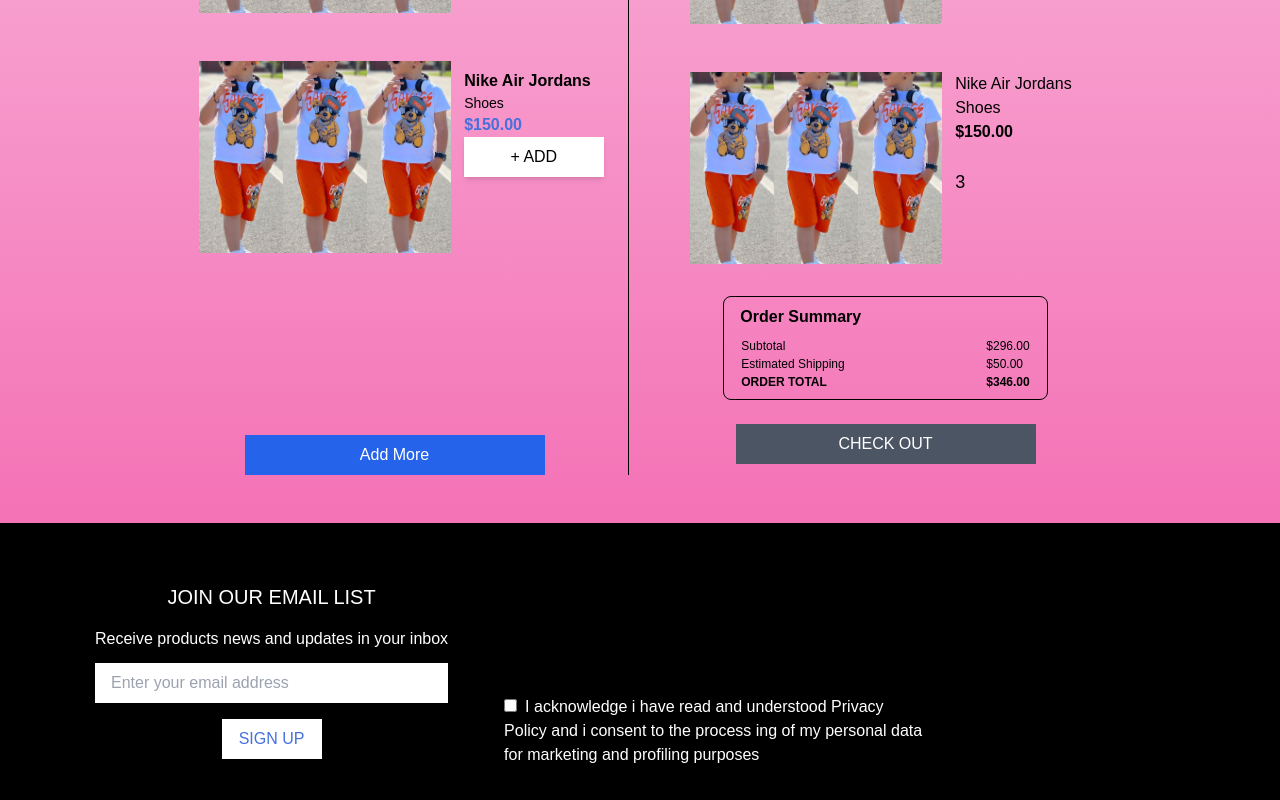
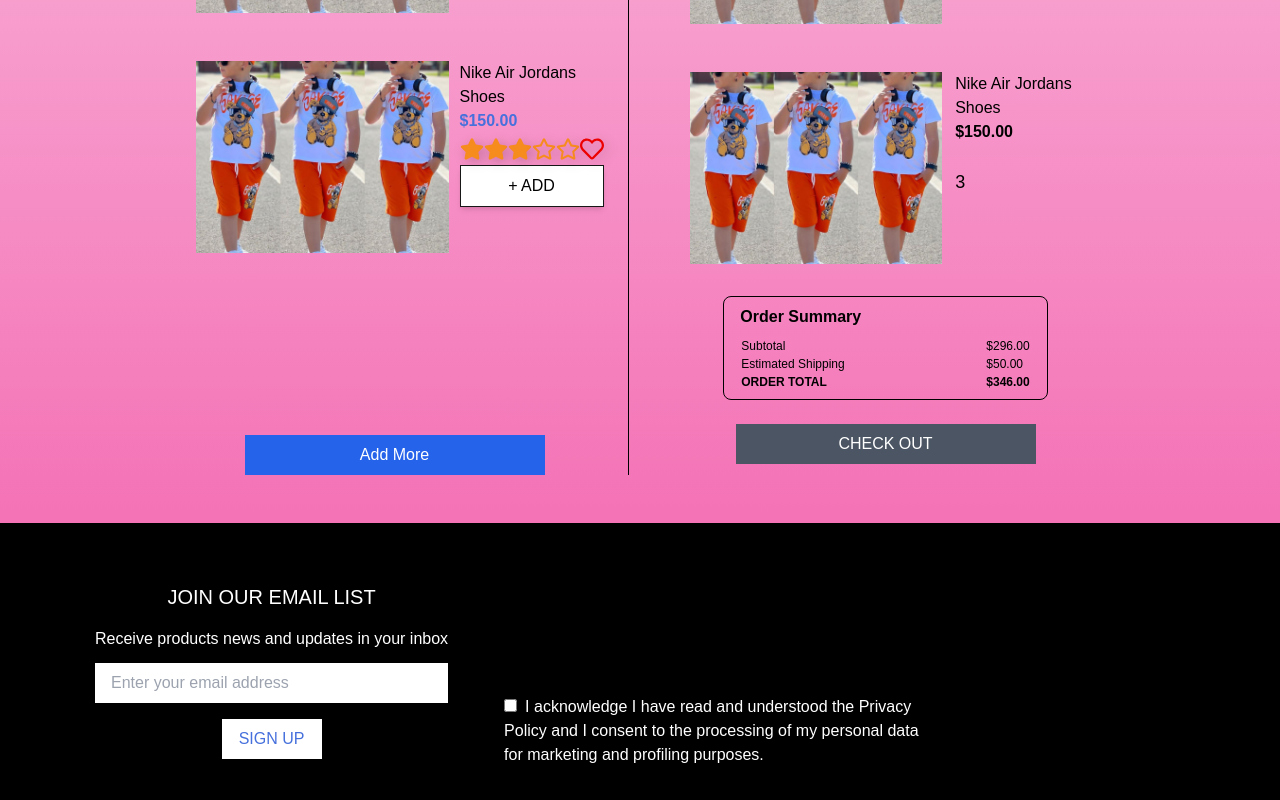
Before and after one commit to okikijesutech/HngProject2, a React (Vite) app: page /cart in a window 1280 px wide. Shown: the part 740-1540 px from the top of the page. Built offline with nearby package versions, Linux system fonts and the light colour scheme; a web font is replaced by a local one.

Commit message:
Updatded footer

```diff
--- a/src/components/Footer.jsx
+++ b/src/components/Footer.jsx
@@ -1,4 +1,4 @@
-import React from "react";
+import React, { useState } from "react";
 import { Link } from "react-router-dom";
 import {
   FaTiktok,
@@ -6,9 +6,16 @@
   FaInstagram,
   FaYoutube,
   FaChevronDown,
+  FaChevronUp,
 } from "react-icons/fa";
 
 const Footer = () => {
+  const [visibleSection, setVisibleSection] = useState(null);
+
+  const toggleVisibility = (section) => {
+    setVisibleSection(visibleSection === section ? null : section);
+  };
+
   return (
     <div className='bg-black text-white px-5 pt-10 md:px-[95px] pb-[20px] md:py-[60px]'>
       <div className='flex gap-4 pb-10 md:pb-[70px] md:border-b-2 md:border-white'>
@@ -27,9 +34,9 @@
           <div className='flex md:hidden w-[390px] items-start mt-8 '>
             <input type='checkbox' className='mt-[5px] mr-2' />
             <p className='text-left text-xs font-normal'>
-              I acknowledge i haveread and understood Privacy Policy and i
-              consent to the process ing of my personal data for marketing and
-              profiling purposes
+              I acknowledge I have read and understood the Privacy Policy and I
+              consent to the processing of my personal data for marketing and
+              profiling purposes.
             </p>
           </div>
           <button className='bg-white px-4 py-2 text-[#4670DC] text-xs md:text-base font-medium mt-4 w-[100px]'>
@@ -42,65 +49,101 @@
               type='checkbox'
               className='mr-2 bg-transparent border border-black'
             />
-            I acknowledge i have read and understood Privacy Policy and i
-            consent to the process ing of my personal data for marketing and
-            profiling purposes
+            I acknowledge I have read and understood the Privacy Policy and I
+            consent to the processing of my personal data for marketing and
+            profiling purposes.
           </p>
         </div>
       </div>
-      <div className='flex flex-col md:flex-row mt-0 md:mt-[70px]  md:gap-[150px]'>
+      <div className='flex flex-col md:flex-row mt-0 md:mt-[70px] md:gap-[150px]'>
         <div>
-          <div className='flex justify-between items-center px-3 md:px-0 py-2 md:py-0 border border-gray-500 md:border-none '>
+          <div
+            className='flex justify-between items-center px-3 md:px-0 py-2 md:py-0 border border-gray-500 md:border-none cursor-pointer'
+            onClick={() => toggleVisibility("shop")}
+          >
             <h4 className='text-base md:text-sm font-medium mb-3'>SHOP</h4>
-            <FaChevronDown size={24} className='block md:hidden ' />
+            {visibleSection === "shop" ? (
+              <FaChevronUp size={24} className='block md:hidden' />
+            ) : (
+              <FaChevronDown size={24} className='block md:hidden' />
+            )}
           </div>
-          <ul className='hidden md:block text-sm font-normal leading-4 text-left space-y-2'>
+          {(visibleSection === "shop" || window.innerWidth >= 430) && (
+            <ul className='text-sm font-normal leading-4 text-left space-y-2 md:block hidden'>
               <li>Men</li>
               <li>Women</li>
               <li>Kids</li>
               <li>Accessories</li>
               <li>Discounts and Promotions</li>
             </ul>
+          )}
         </div>
         <div>
-          <div className='flex justify-between items-center px-3 md:px-0 py-2 md:py-0 border border-gray-500 border-t-0 md:border-none '>
+          <div
+            className='flex justify-between items-center px-3 md:px-0 py-2 md:py-0 border border-gray-500 border-t-0 md:border-none cursor-pointer'
+            onClick={() => toggleVisibility("support")}
+          >
             <h4 className='text-base md:text-sm font-medium mb-3'>SUPPORT</h4>
-            <FaChevronDown size={24} className='block md:hidden ' />
+            {visibleSection === "support" ? (
+              <FaChevronUp size={24} className='block md:hidden' />
+            ) : (
+              <FaChevronDown size={24} className='block md:hidden' />
+            )}
           </div>
-          <ul className='hidden md:block text-sm font-normal leading-4 text-left space-y-2'>
+          {(visibleSection === "support" || window.innerWidth >= 430) && (
+            <ul className='text-sm font-normal leading-4 text-left space-y-2 md:block hidden'>
               <li>Order Status</li>
               <li>Returns</li>
               <li>Track Order</li>
               <li>Unsubscribe</li>
               <li>Contact Us</li>
             </ul>
+          )}
         </div>
         <div>
-          <div className='flex justify-between items-center px-3 md:px-0 py-2 md:py-0 border border-gray-500 border-t-0 md:border-none '>
+          <div
+            className='flex justify-between items-center px-3 md:px-0 py-2 md:py-0 border md:border-none cursor-pointer'
+            onClick={() => toggleVisibility("account")}
+          >
             <h4 className='text-base md:text-sm font-medium mb-3'>
               MY ACCOUNT
             </h4>
-            <FaChevronDown size={24} className='block md:hidden ' />
+            {visibleSection === "account" ? (
+              <FaChevronUp size={24} className='block md:hidden' />
+            ) : (
+              <FaChevronDown size={24} className='block md:hidden' />
+            )}
           </div>
-          <ul className='hidden md:block text-sm font-normal leading-4 text-left space-y-2'>
+          {(visibleSection === "account" || window.innerWidth >= 430) && (
+            <ul className='text-sm font-normal leading-4 text-left space-y-2 md:block hidden'>
               <li>Sign In</li>
               <li>Contact Us</li>
               <li>Track Order</li>
               <li>Subscribe/Unsubscribe</li>
               <li>Discounts & Promotions</li>
             </ul>
+          )}
         </div>
         <div>
-          <div className='flex justify-between items-center px-3 md:px-0 py-2 md:py-0 border border-gray-500 border-t-0 md:border-none '>
+          <div
+            className='flex justify-between items-center px-3 md:px-0 py-2 md:py-0 border border-gray-500 border-t-0 md:border-none cursor-pointer'
+            onClick={() => toggleVisibility("company")}
+          >
             <h4 className='text-base md:text-sm font-medium mb-3'>COMPANY</h4>
-            <FaChevronDown size={24} className='block md:hidden ' />
+            {visibleSection === "company" ? (
+              <FaChevronUp size={24} className='block md:hidden' />
+            ) : (
+              <FaChevronDown size={24} className='block md:hidden' />
+            )}
           </div>
-          <ul className='hidden md:block text-sm font-normal leading-4 text-left space-y-2'>
+          {(visibleSection === "company" || window.innerWidth >= 430) && (
+            <ul className='text-sm font-normal leading-4 text-left space-y-2 md:block hidden'>
               <li>About Us</li>
               <li>Our Values</li>
               <li>Affiliate Program</li>
               <li>Careers</li>
             </ul>
+          )}
         </div>
       </div>
       <div className='flex flex-col md:flex-row items-start md:items-center justify-between mt-16 md:mt-10'>
--- a/src/components/Navbar.jsx
+++ b/src/components/Navbar.jsx
@@ -8,7 +8,7 @@
 
 const Navbar = () => {
   return (
-    <div className='flex items-center justify-between px-[99px] md:px-[100px] bg-black md:bg-white'>
+    <div className='flex items-center justify-between px-[14px] md:px-[100px] bg-black md:bg-white'>
       <div className='flex flex-row-reverse md:flex-row items-center'>
         <div className='ml-[150px] md:ml-0 w-[75px] h-[45px] md:w-[150px] md:h-[90px]'>
           <Link to='/'>
--- a/src/container/Listings.jsx
+++ b/src/container/Listings.jsx
@@ -32,7 +32,7 @@
 const Listings = () => {
   return (
     <div className='flex flex-col items-center bg-gradient-to-b from-pink-200 to-pink-400 pt-4  pb-40 md:px-24 py-12 md:py-16'>
-      <div className='grid grid-cols-2 md:grid-cols-3 gap-x-[214px] gap-y-[149px]'>
+      <div className='grid grid-cols-2 md:grid-cols-3 gap-x-[16px] gap-y-[92px] md:gap-x-[214px] md:gap-y-[149px]'>
         {items.map((item) => (
           <div key={item.id} className='w-[193px] h-[32opx] md:w-[300px]'>
             <div className='shadow-md'>
--- a/src/pages/Cart.jsx
+++ b/src/pages/Cart.jsx
@@ -1,6 +1,12 @@
 import React, { useRef } from "react";
 import { Link } from "react-router-dom";
-import { FaChevronCircleRight, FaChevronCircleLeft } from "react-icons/fa";
+import {
+  FaChevronCircleRight,
+  FaChevronCircleLeft,
+  FaStar,
+  FaRegStar,
+  FaRegHeart,
+} from "react-icons/fa";
 import item1 from "../assets/item1.png";
 import item2 from "../assets/item2.png";
 import item3 from "../assets/item3.png";
@@ -76,7 +82,7 @@
   return (
     <div className='bg-gradient-to-b from-pink-200 to-pink-400 px-4 pt-16'>
       <div className='flex items-center mx-0 md:mx-[200px] mb-3 md:mb-6 pb-1 md:pb-6 border-b border-black'>
-        <h2 className='font-medium text-xl md:text-2xl mr-[345px] md:mr-[400px]'>
+        <h2 className='font-medium text-xl md:text-2xl mr-[275px] md:mr-[400px]'>
           CART
         </h2>
         <p className='font-bold text-sm'>3 items</p>
@@ -93,11 +99,59 @@
                 />
               </div>
               <div className='w-[150px]'>
-                <p className=' font-bold mt-2'>{item.name}</p>
-                <p className='text-sm'>{item.cartegory}</p>
-                <p className='text-[#4670DC] font-bold'>{item.price}</p>
+                <div className='text-base font-normal'>
+                  <p>{item.name}</p>
+                  <p>{item.cartegory}</p>
+                  <p className='text-[#4670DC] font-bold '>{item.price}</p>
+                </div>
+                <div className='flex justify-between my-2 md:my-1'>
+                  <div className='flex'>
+                    <FaStar
+                      size={24}
+                      color='#F68B1E'
+                      style={{
+                        filter: "drop-shadow(3px 3px 6px rgba(0, 0, 0, 0.2))",
+                      }}
+                    />
+                    <FaStar
+                      size={24}
+                      color='#F68B1E'
+                      style={{
+                        filter: "drop-shadow(3px 3px 6px rgba(0, 0, 0, 0.2))",
+                      }}
+                    />
+                    <FaStar
+                      size={24}
+                      color='#F68B1E'
+                      style={{
+                        filter: "drop-shadow(3px 3px 6px rgba(0, 0, 0, 0.2))",
+                      }}
+                    />
+                    <FaRegStar
+                      size={24}
+                      color='#F68B1E'
+                      style={{
+                        filter: "drop-shadow(3px 3px 6px rgba(0, 0, 0, 0.2))",
+                      }}
+                    />
+                    <FaRegStar
+                      size={24}
+                      color='#F68B1E'
+                      style={{
+                        filter: "drop-shadow(3px 3px 6px rgba(0, 0, 0, 0.2))",
+                      }}
+                    />
+                  </div>
+                  <FaRegHeart
+                    size={24}
+                    color='#EC0000'
+                    style={{
+                      filter: "drop-shadow(3px 3px 6px rgba(0, 0, 0, 0.2))",
+                    }}
+                  />
+                </div>
 
-                <button className='bg-white px-4 py-2 shadow-md w-full'>
+                <button className='bg-white px-4 py-2 shadow-md w-full border border-[#171717]'>
                   + ADD
                 </button>
               </div>
```
Lines whose indentation alone changed are shown as unchanged.
